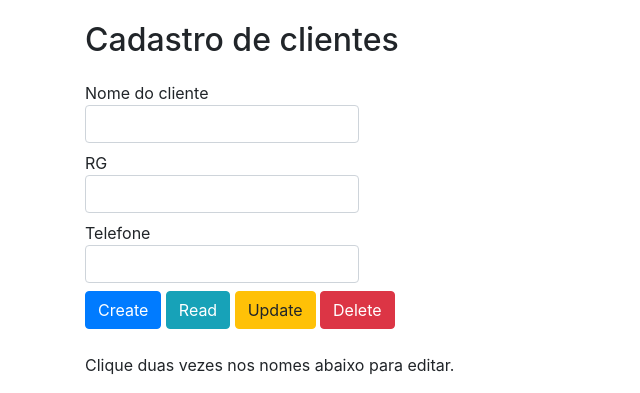
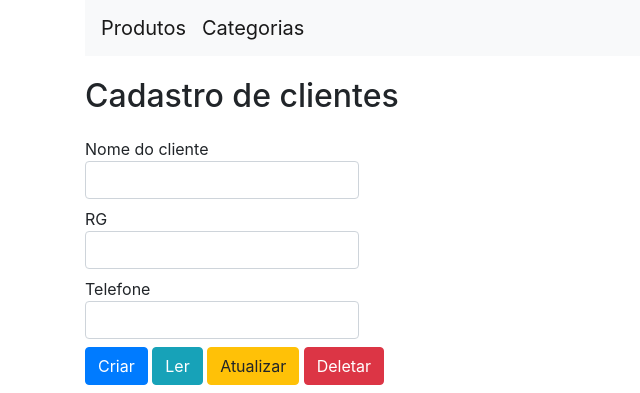
Before and after one commit to EspeditoJunior/trabalhoDocker, a Python web app: template projeto mercado inteligente/mercado_venv/mercado_inteligente/templates/clientes.html in a window 1280 px wide. Shown: the top 393 px of the page, without its empty margins (0-640 px from the left). Run offline with Jinja, Linux system fonts and the light colour scheme; the template is opened without the code that fills it, so the values that code supplies are empty; some libraries are stand-ins or nearby versions.

Commit message:
navbar e docker compose

```diff
--- /dev/null
+++ b/projeto mercado inteligente/mercado_venv/mercado_inteligente/docker-compose.yaml
@@ -0,0 +1,6 @@
+version: '3'
+services:
+  web:
+    build: .
+    ports:
+     - "5000:5000"
--- a/projeto mercado inteligente/mercado_venv/mercado_inteligente/templates/clientes.html
+++ b/projeto mercado inteligente/mercado_venv/mercado_inteligente/templates/clientes.html
@@ -11,6 +11,12 @@
  </head>
  <body>
    <div class="container">
+
+      <nav class="navbar navbar-expand-lg navbar-light bg-light">
+        <a class="navbar-brand" href="/produtos">Produtos</a>
+        <a class="navbar-brand" href="/categorias">Categorias</a>
+      </nav>
+
      <h1>Cadastro de clientes</h1>
         <div class="section editor">
             <label for="NomeDoCliente">Nome do cliente <input id="NomeDoCliente" class="form-control"type="text"> </label>
@@ -19,8 +25,8 @@
             <br>
             <label for="Telefone">Telefone <input id="Telefone" type="text" class="form-control"> </label>
             <br>
-            <button id="create" class="btn btn-primary">Create</button> <button id="reset" class="btn btn-info">Read</button>  <button id="update" class="btn btn-warning">Update</button>
-            <button id="delete" class="btn btn-danger">Delete</button>
+            <button id="create" class="btn btn-primary">Criar</button> <button id="reset" class="btn btn-info">Ler</button>  <button id="update" class="btn btn-warning">Atualizar</button>
+            <button id="delete" class="btn btn-danger">Deletar</button>
         </div>
      <br>
      <blockquote>
```
Also changed, not shown: projeto mercado inteligente/mercado_venv/mercado_inteligente/templates/categorias.html (+8 -2 lines), projeto mercado inteligente/mercado_venv/mercado_inteligente/templates/produtos.html (+8 -2 lines).
